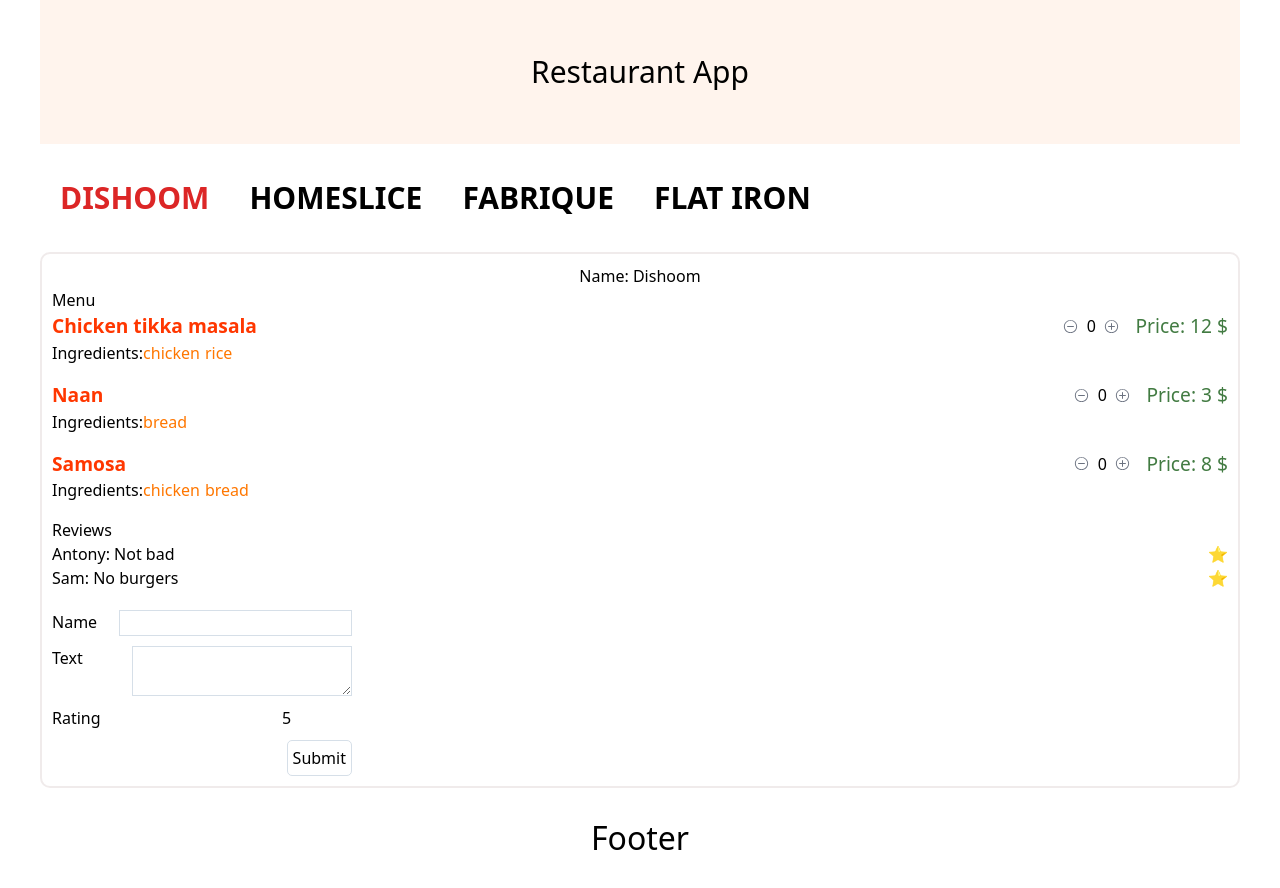
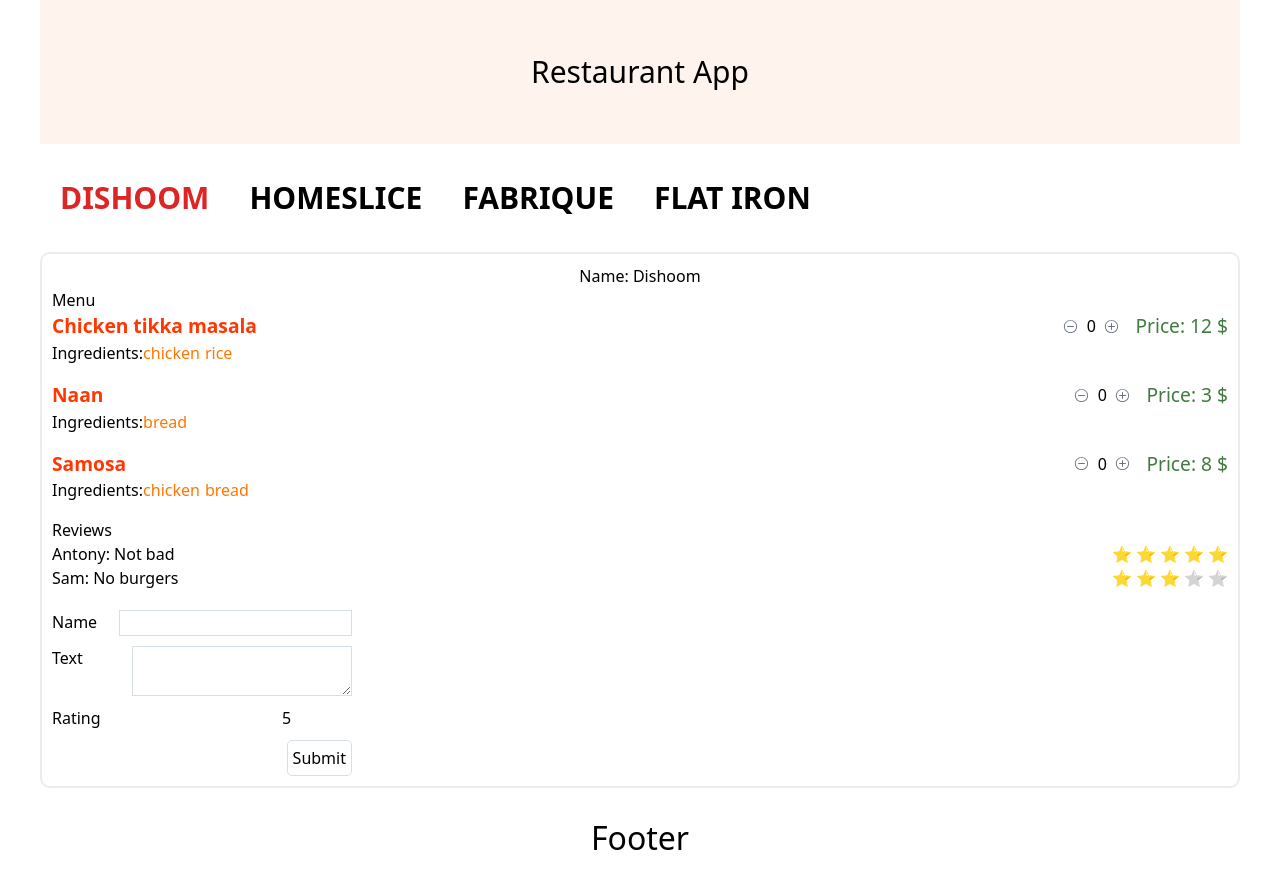
Before and after one commit to rain84/learn.javascript.ru-react, a React (Vite) app: page / in a window 1280 px wide. Built offline with nearby package versions, Linux system fonts and the light colour scheme.

Commit message:
refactor: ♻️ <Reviews> updated

```diff
--- a/src/components/reviews/component.tsx
+++ b/src/components/reviews/component.tsx
@@ -1,7 +1,7 @@
 import { Rating } from 'components/rating'
 import { type TReview } from 'constants/restaurant.types'
 
-export const Reviews = ({ reviews }: { reviews: TReview[] }) => {
+export const Reviews = ({ reviews }: TProps) => {
   return (
     <div>
       <h3>Reviews</h3>
@@ -11,10 +11,14 @@
             <span>
               {user}: {text}
             </span>
-            <Rating rating={rating} />
+            <Rating size={5} rating={rating} />
           </p>
         </div>
       ))}
     </div>
   )
 }
+
+type TProps = {
+  reviews: TReview[]
+}
```
